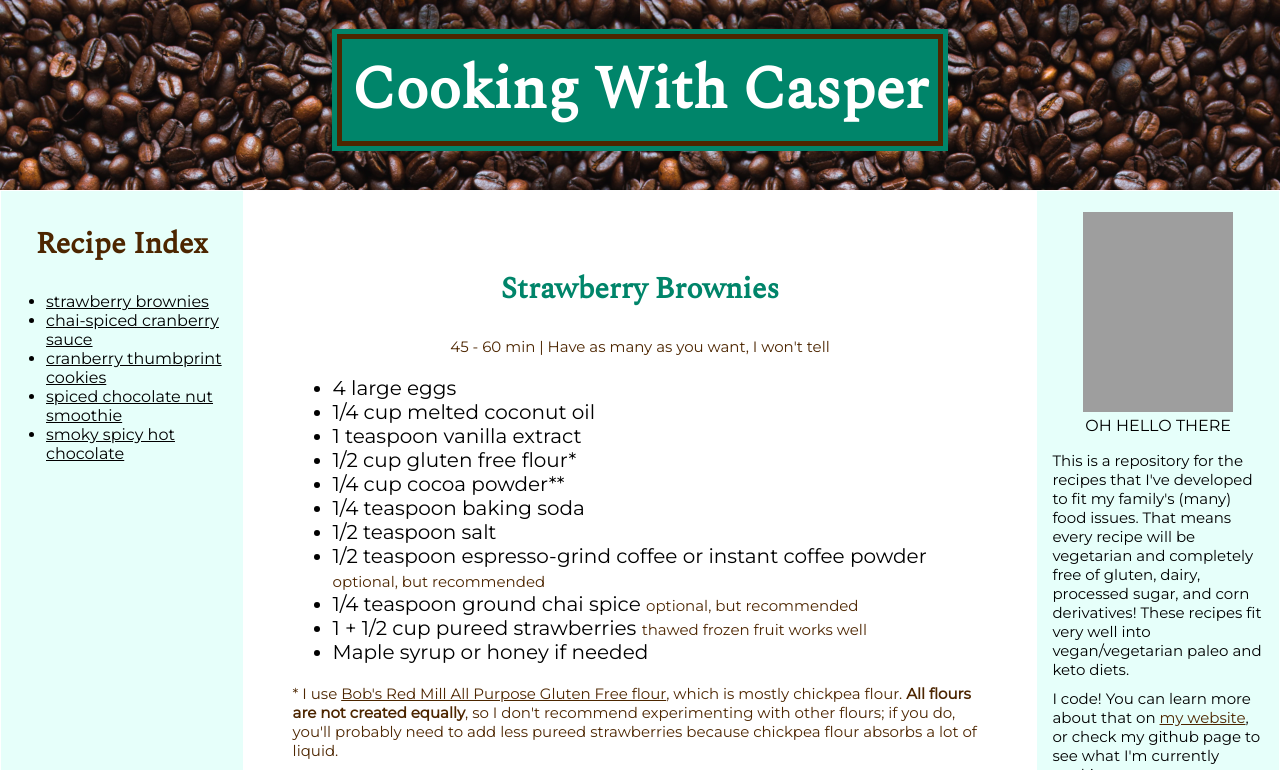
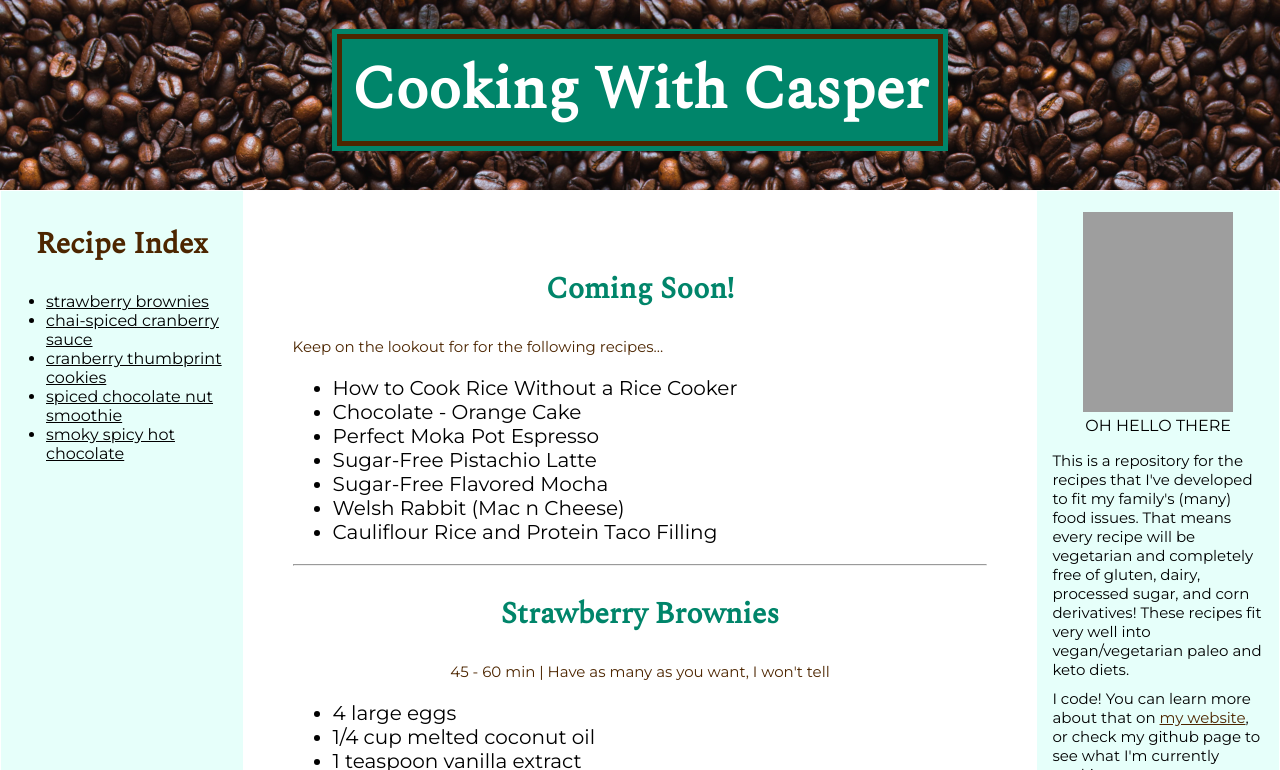
Before and after one commit to catspook/recipe-website, a plain HTML site: page index.html in a window 1280 px wide. Shown: the top 770 px of the page. Drawn offline with nearby package versions, Linux system fonts and the light colour scheme; grey boxes are pictures that could not be loaded.

Commit message:
added more recipes

```diff
--- a/index.html
+++ b/index.html
@@ -32,6 +32,18 @@
                     </ul>
                 </div>
                 <div class="middle">
+                    <h2 id="coming-soon">Coming Soon!</h2>
+                    <p class="note">Keep on the lookout for for the following recipes...<p>
+                    <ul>
+                        <li>How to Cook Rice Without a Rice Cooker</li>
+                        <li>Chocolate - Orange Cake</li>
+                        <li>Perfect Moka Pot Espresso</li>
+                        <li>Sugar-Free Pistachio Latte</li>
+                        <li>Sugar-Free Flavored Mocha</li>
+                        <li>Welsh Rabbit (Mac n Cheese)</li>
+                        <li>Cauliflour Rice and Protein Taco Filling</li>
+                    </ul>
+                    <hr />
                     <h2 id="strawberry-brownies">Strawberry Brownies</h2>
                     <p class="note center">45 - 60 min | Have as many as you want, I won't tell<p>
                     <ul>
```
